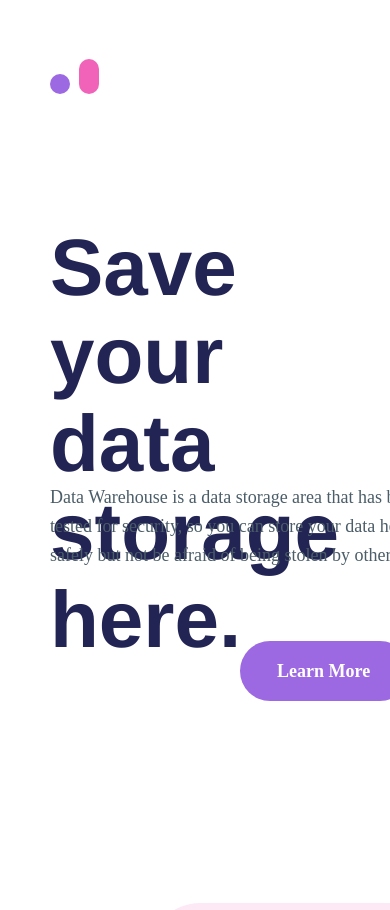
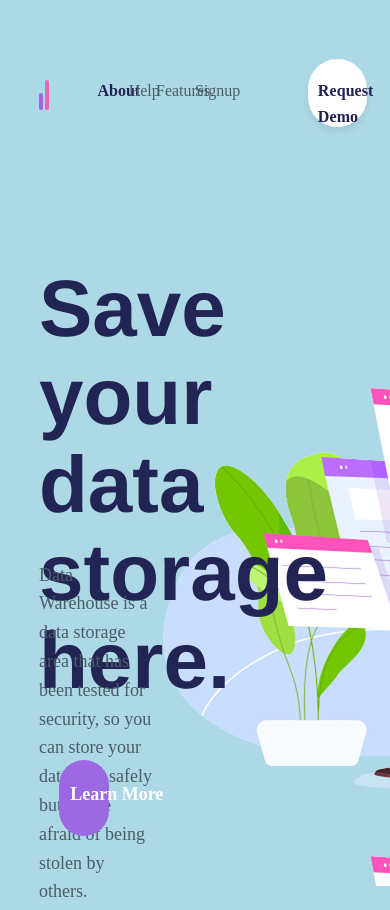
Before and after one commit to ShafeeRushdan/ClickUp, a website: page index.html in a window 390 px wide. Shown: the top 910 px of the page. Drawn offline with Linux system fonts and the light colour scheme.

Commit message:
started responsiveness

```diff
--- a/index.html
+++ b/index.html
@@ -30,8 +30,8 @@
     <h1 class="main__content">Data Warehouse is a data storage area that has been
     tested for security, so you can store your data here
     safely but not be afraid of being stolen by others.</h1>
-    <div class="main__learn"></div>
-    <h1 class="main__button">Learn More</h1>
+    <div class="main__button"></div>
+    <h1 class="main__learn">Learn More</h1>
 </div>
 
 <div class="bank">
--- a/styles.css
+++ b/styles.css
@@ -2,33 +2,291 @@ div.header__purple {
     /* Rectangle 32 */
 
 position: absolute;
-width: 20px;
-height: 20px;
-left: 50px;
-top: 74px;
+width: 1%;
+height: 2%;
+left: 10%;
+top: 11%;
 
 background: #9C69E2;
-border-radius: 20px;
+border-radius: 15px;
 
 }
 div.header__pink {
 /* Rectangle 33 */
 
 position: absolute;
-width: 20px;
-height: 35px;
-left: 79px;
-top: 59px;
+width: 1%;
+height: 3.5%;
+left: 11.5%;
+top: 9.5%;
 
 background: #F063B8;
 border-radius: 20px;
 
 
 }
-div.testimonials__background {
-/* Rectangle 35 */
+h1.header__about {
+    /* About */
 
 position: absolute;
+left: 25%;
+top: 8%;
+font-family: Avenir;
+font-style: normal;
+font-weight: 800;
+font-size: 16px;
+line-height: 160%;
+/* or 26px */
+
+/* 2 */
+color: #212353;
+
+}
+h1.header__help {
+/* Help */
+position: absolute;
+left: 33%;
+top: 8%;
+font-family: Avenir;
+font-style: normal;
+font-weight: 500;
+font-size: 16px;
+line-height: 160%;
+/* identical to box height, or 26px */
+
+/* 1 */
+color: #4B5D68;
+
+
+
+
+}
+h1.header__features {
+    /* Features */
+
+position: absolute;
+left: 40%;
+top: 8%;
+font-family: Avenir;
+font-style: normal;
+font-weight: 500;
+font-size: 16px;
+line-height: 160%;
+/* identical to box height, or 26px */
+
+/* 1 */
+color: #4B5D68;
+
+
+}
+h1.header__signup {
+    /* Signup */
+
+position: absolute;
+left: 50%;
+top: 8%;
+font-family: Avenir;
+font-style: normal;
+font-weight: 500;
+font-size: 16px;
+line-height: 160%;
+/* identical to box height, or 26px */
+
+/* 1 */
+color: #4B5D68;
+
+
+}
+h1.header__request {
+    /* Request Demo */
+    position: absolute;
+    left: 81.5%;
+    top: 8%;
+    font-family: Avenir;
+    font-style: normal;
+    font-weight: 800;
+    font-size: 16px;
+    line-height: 160%;
+    /* identical to box height, or 26px */
+    display: flex;
+    align-items: center;
+    letter-spacing: 0.005em;
+    /* 2 */
+    color: #212353;
+}
+div.header__button {
+    /* Rectangle 26 */
+    box-sizing: border-box;
+    position: absolute;
+    width: 15%;
+    height: 8%;
+    left: 79%;
+    top: 7%;
+
+    background: #FFFFFF;
+    box-shadow: 0px 5px 5px rgba(75, 93, 104, 0.1);
+    border-radius: 50px;
+
+}
+
+div.header__point {
+    /* Polygon 1 */
+
+    position: absolute;
+    width: 7%;
+    height: 100px;
+    left: 89%;
+    top: 40px;
+
+    box-sizing: border-box;
+
+
+    background-image: url("point.png");
+}
+div.main__graphic {
+    /* image1 1 */
+    position: absolute;
+    width: 62%;
+    height: 65%;
+    left: 38%;
+    top: 40%;
+    background-image: url("graphlady.png");
+}
+h1.main__title {
+    position: absolute;
+    left: 10%;
+    top: 25%;
+    font-family: Helvetica;
+    font-size: 80px;
+    font-style: normal;
+    font-weight: 700;
+    line-height: 88px;
+    letter-spacing: 0em;
+    text-align: left;
+    width: 40%;
+    color: #222453;
+
+}
+h1.main__content {
+    /* Data Warehouse is a data storage area that has been tested for security, so you can store your data here safely but not be afraid of being stolen by others. */
+    position: absolute;
+    width: 30%;
+    left: 10%;
+    top: 65%;
+    font-family: Avenir;
+    font-style: normal;
+    font-weight: 500;
+    font-size: 18px;
+    line-height: 160%;
+    /* or 29px */
+
+    /* 1 */
+    color: #4B5D68;
+}
+div.main__button {
+    /* Rectangle 26 */
+position: absolute;
+width: 13%;
+height: 9%;
+left: 15%;
+top: 90%;
+/* 3 */
+background: #9C69E2;
+border-radius: 50px;
+
+}
+h1.main__learn {
+    /* Learn more */
+position: absolute;
+left: 18%;
+top: 91%;
+font-family: Avenir;
+font-style: normal;
+font-weight: 800;
+font-size: 18px;
+line-height: 160%;
+/* identical to box height, or 29px */
+display: flex;
+align-items: center;
+text-align: center;
+
+color: #FFFFFF;
+
+
+}
+h1.bank__title {
+    /* We are a high-level data storage bank */
+    position: absolute;
+    width: 35%;
+    left: 50%;
+    top: 140%;
+
+    /* SubHeadline */
+    font-family: Helvetica;
+    font-style: normal;
+    font-weight: bold;
+    font-size: 40px;
+    line-height: 130%;
+    /* or 52px */
+    display: flex;
+    align-items: center;
+
+    color: #212353;
+
+
+}
+h1.bank__content {
+    /* Data Warehouse is a data storage area that has been tested for security, so you can store your data here safely but not be afraid of being stolen by others. */
+
+    /* The place to store various data that you can access at any time through the internet and where you can carry it. This very flexible storage area has a high level of security. To enter into your own data you must enter the password that you created when you registered in this Data Warehouse. */
+    position: absolute;
+    width: 35%;
+    left: 50%;
+    top: 165%;
+    font-family: Avenir;
+    font-style: normal;
+    font-weight: 500;
+    font-size: 18px;
+    line-height: 160%;
+    /* or 29px */
+
+    /* 1 */
+    color: #4B5D68;
+
+
+
+
+}
+div.bank__background {
+    /* Rectangle 34 */
+    position: absolute;
+    width: 80%;
+    height: 80%;
+    left: 10%;
+    top: 130%;
+    background: rgba(240, 99, 184, 0.15);
+    border-radius: 50px;
+}
+div.bank__image {
+
+
+/* image2  */
+
+position: absolute;
+width: 50%;
+height: 100%;
+left: 7%;
+top: 120%;
+
+
+
+background-image: url("busybody.png");
+
+}
+div.testimonials__background {
+    /* Rectangle 35 */
+
+    position: absolute;
 width: 1118px;
 height: 709px;
 left: 140px;
@@ -39,8 +297,8 @@ background: #9d69e2;
 border-radius: 50px;
 
 }
+div.footer__line {
 
-div.footer__line {
     /* Rectangle 41 */
 
 position: absolute;
@@ -54,51 +312,10 @@ background: #9C69E2;
 opacity: 0.2;
 
 }
-div.main__graphic {
-   /* image1 1 */
-
-position: absolute;
-width: 885px;
-height: 468px;
-left: 500px;
-top: 333px;
-background-image: url("graphlady.png");
-}
-div.bank__image {
-
-
-/* image2  */
-
-position: absolute;
-width: 550px;
-height: 550px;
-left: 100px;
-top: 830px;
-
-
-
-background-image: url("busybody.png");
-
-}
-div.bank__background {
-/* Rectangle 34 */
-
-position: absolute;
-width: 1117px;
-height: 560px;
-left: 150px;
-top: 903.18px;
-
-background: rgba(240, 99, 184, 0.15);
-border-radius: 50px;
-
-
-
-}
 div.search__background {
     /* Rectangle 39 */
 
-position: absolute;
+    position: absolute;
 width: 442px;
 height: 358px;
 left: 228.29px;
@@ -302,229 +519,7 @@ top: 2367px;
 background: url("lockpic.png");
 
 }
-h1.header__about {
-    /* About */
 
-position: absolute;
-width: 53px;
-height: 30px;
-left: 410px;
-top: 62px;
-
-font-family: Avenir;
-font-style: normal;
-font-weight: 800;
-font-size: 16px;
-line-height: 160%;
-/* or 26px */
-
-/* 2 */
-color: #212353;
-
-}
-h1.header__help {
-
-
-/* Help */
-
-position: absolute;
-width: 35px;
-height: 26px;
-left: 503px;
-top: 64px;
-
-font-family: Avenir;
-font-style: normal;
-font-weight: 500;
-font-size: 16px;
-line-height: 160%;
-/* identical to box height, or 26px */
-
-/* 1 */
-color: #4B5D68;
-
-
-
-
-}
-h1.header__features {
-    /* Features */
-
-position: absolute;
-width: 63px;
-height: 26px;
-left: 578px;
-top: 64px;
-
-font-family: Avenir;
-font-style: normal;
-font-weight: 500;
-font-size: 16px;
-line-height: 160%;
-/* identical to box height, or 26px */
-
-/* 1 */
-color: #4B5D68;
-
-
-}
-h1.header__signup {
-    /* Signup */
-
-position: absolute;
-width: 51px;
-height: 26px;
-left: 681px;
-top: 64px;
-
-font-family: Avenir;
-font-style: normal;
-font-weight: 500;
-font-size: 16px;
-line-height: 160%;
-/* identical to box height, or 26px */
-
-/* 1 */
-color: #4B5D68;
-
-
-}
-h1.header__request {
-    /* Request Demo */
-
-position: absolute;
-width: 112px;
-height: 26px;
-left: 1179px;
-top: 60px;
-
-font-family: Avenir;
-font-style: normal;
-font-weight: 800;
-font-size: 16px;
-line-height: 160%;
-/* identical to box height, or 26px */
-display: flex;
-align-items: center;
-letter-spacing: 0.005em;
-
-/* 2 */
-color: #212353;
-
-
-}
-div.header__button {
-    /* Rectangle 26 */
-
-position: absolute;
-width: 210px;
-height: 60px;
-left: 1150px;
-top: 47px;
-
-background: #FFFFFF;
-box-shadow: 0px 5px 5px rgba(75, 93, 104, 0.1);
-border-radius: 50px;
-
-}
-
-div.header__point {
-    /* Polygon 1 */
-
-position: absolute;
-width: 100px;
-height: 100px;
-left: 1280px;
-top: 40px;
-
-
-
-
-background-image: url("point.png");
-}
-div.main__learn {
-    /* Rectangle 26 */
-
-position: absolute;
-width: 170px;
-height: 60px;
-left: 240px;
-top: 641px;
-
-/* 3 */
-background: #9C69E2;
-border-radius: 50px;
-
-}
-h1.main__button {
-    /* Learn more */
-
-position: absolute;
-width: 196px;
-height: 5px;
-left: 277px;
-top: 657px;
-
-font-family: Avenir;
-font-style: normal;
-font-weight: 800;
-font-size: 18px;
-line-height: 160%;
-/* identical to box height, or 29px */
-display: flex;
-align-items: center;
-text-align: center;
-
-color: #FFFFFF;
-
-
-}
-h1.main__title {
-
-
-    position: absolute;
-    width: 645px;
-    height: 184px;
-    left: 50px;
-    top: 170px;
-
-
-    font-family: Helvetica;
-    font-size: 80px;
-    font-style: normal;
-    font-weight: 700;
-    line-height: 88px;
-    letter-spacing: 0em;
-    text-align: left;
-    width: 40%;
-    color: #222453;
-}
-
-h1.bank__title {
-
-
-   /* We are a high-level data storage bank */
-
-position: absolute;
-width: 475px;
-height: 100px;
-left: 690px;
-top: 1028.18px;
-
-/* SubHeadline */
-font-family: Helvetica;
-font-style: normal;
-font-weight: bold;
-font-size: 40px;
-line-height: 130%;
-/* or 52px */
-display: flex;
-align-items: center;
-
-color: #212353;
-
-
-}
 h1.features__title {
     /* Features */
 
@@ -642,53 +637,7 @@ color: #212353;
 
 
 }
-h1.main__content {
-/* Data Warehouse is a data storage area that has been tested for security, so you can store your data here safely but not be afraid of being stolen by others. */
 
-position: absolute;
-width: 380px;
-height: 120px;
-left: 50px;
-top: 471px;
-
-font-family: Avenir;
-font-style: normal;
-font-weight: 500;
-font-size: 18px;
-line-height: 160%;
-/* or 29px */
-
-/* 1 */
-color: #4B5D68;
-
-
-}
-
-h1.bank__content {
-    /* Data Warehouse is a data storage area that has been tested for security, so you can store your data here safely but not be afraid of being stolen by others. */
-
-    /* The place to store various data that you can access at any time through the internet and where you can carry it. This very flexible storage area has a high level of security. To enter into your own data you must enter the password that you created when you registered in this Data Warehouse. */
-
-position: absolute;
-width: 474px;
-height: 170px;
-left: 690px;
-top: 1168.18px;
-
-font-family: Avenir;
-font-style: normal;
-font-weight: 500;
-font-size: 18px;
-line-height: 160%;
-/* or 29px */
-
-/* 1 */
-color: #4B5D68;
-
-
-
-
-    }
 
 
 h1.features__content {
@@ -1389,3 +1338,17 @@ top: 3760px;
 
 background-image: url("point.png");
 }
+
+div.header {
+    box-sizing: border-box;
+}
+
+body {
+    background-color: white;
+  }
+
+  @media only screen and (max-width: 1190px) {
+    body {
+      background-color: lightblue;
+    }
+  }
```
